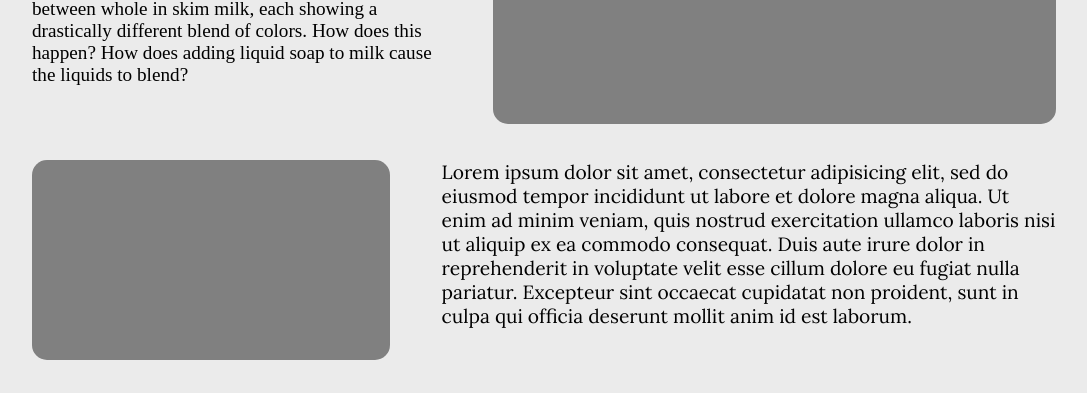
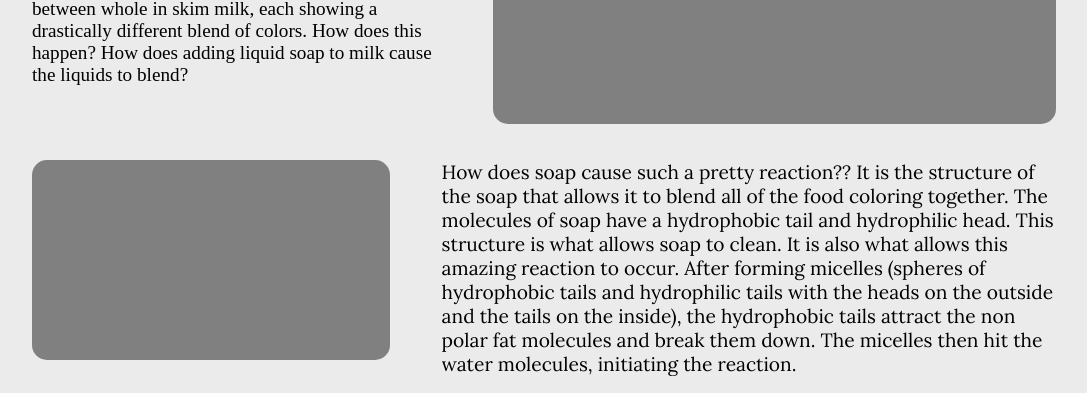
Before and after one commit to skyguys/chemistry-website, a plain HTML site: page page1.html in a window 1280 px wide. Shown: the part 762-1155 px from the top of the page, without its empty margins (96-1183 px from the left). Drawn offline with Linux system fonts and the light colour scheme.

Commit message:
completed 3rd paragraph

```diff
--- a/page1.html
+++ b/page1.html
@@ -74,12 +74,13 @@
 			<img src="">
 		</div>
 		<div id="text1">
-			<p>Lorem ipsum dolor sit amet, consectetur adipisicing elit, sed do eiusmod
-				tempor incididunt ut labore et dolore magna aliqua. Ut enim ad minim veniam,
-				quis nostrud exercitation ullamco laboris nisi ut aliquip ex ea commodo
-				consequat. Duis aute irure dolor in reprehenderit in voluptate velit esse
-				cillum dolore eu fugiat nulla pariatur. Excepteur sint occaecat cupidatat non
-				proident, sunt in culpa qui officia deserunt mollit anim id est laborum.</p>
+				<p>How does soap cause such a pretty reaction?? It is the structure of the soap that
+				allows it to blend all of the food coloring together. The molecules of soap have a
+				hydrophobic tail and hydrophilic head. This structure is what allows soap to clean.
+				It is also what allows this amazing reaction to occur. After forming micelles
+				(spheres of hydrophobic tails and hydrophilic tails with the heads on the outside
+				and the tails on the inside), the hydrophobic tails attract the non polar fat molecules
+				and break them down. The micelles then hit the water molecules, initiating the reaction. </p>
 		</div>
 	</div>
 
```
